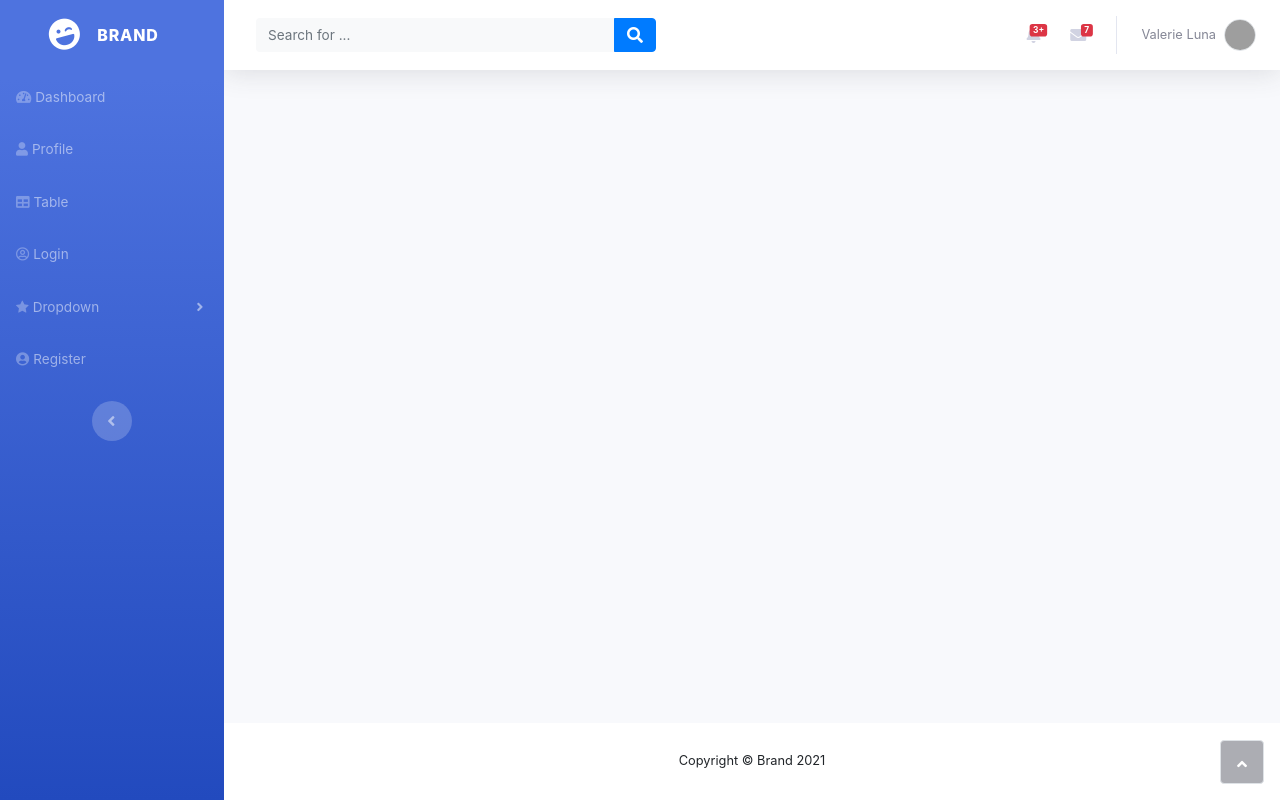
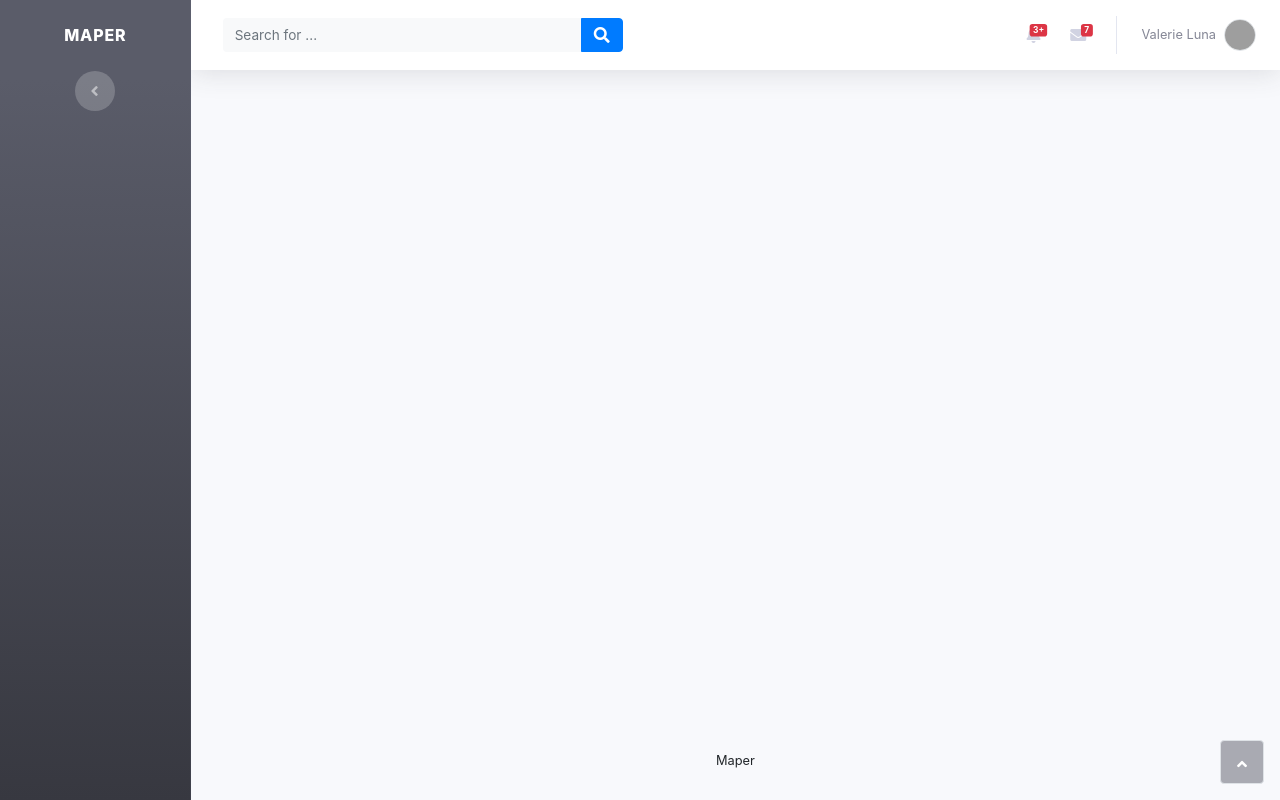
Before and after one commit to Mohammed12Khair/Simple-TelecomLinks, a Django app: template djmaps/templates/home.html in a window 1280 px wide. Run offline with Django 3.2, Linux system fonts and the light colour scheme; the template is opened without the code that fills it, so the values that code supplies are empty; some libraries are stand-ins or nearby versions; grey boxes are pictures that could not be loaded.

Commit message:
Set footer and colors

```diff
--- a/djmaps/templates/home.html
+++ b/djmaps/templates/home.html
@@ -5,7 +5,7 @@
 <head>
     <meta charset="utf-8">
     <meta name="viewport" content="width=device-width, initial-scale=1.0, shrink-to-fit=no">
-    <title>Dashboard - Brand</title>
+    <title>Maper</title>
     <link rel="stylesheet" href="{% static 'assets/bootstrap/css/bootstrap.min.css' %}">
     <link rel="stylesheet" href="https://fonts.googleapis.com/css?family=Nunito:200,200i,300,300i,400,400i,600,600i,700,700i,800,800i,900,900i">
     <link rel="stylesheet" href="{% static 'assets/fonts/fontawesome-all.min.css' %}">
--- a/djmaps/templates/layout/footer.html
+++ b/djmaps/templates/layout/footer.html
@@ -1,6 +1,6 @@
 {% load static %}
-<footer class="bg-white sticky-footer">
+<footer class="sticky-footer" style="z-index: 100;">
     <div class="container my-auto">
-        <div class="text-center my-auto copyright"><span>Copyright © Brand 2021</span></div>
+        <div class="text-center my-auto copyright"><span>Maper</span></div>
     </div>
 </footer>
--- a/djmaps/templates/layout/sidebar.html
+++ b/djmaps/templates/layout/sidebar.html
@@ -1,21 +1,25 @@
 {% load static %}
-<nav class="navbar navbar-dark align-items-start sidebar sidebar-dark accordion bg-gradient-primary p-0" style="background-color: rgb(103,110,132);background-size: contain;background-position: top;">
+<nav class="navbar navbar-dark align-items-start sidebar sidebar-dark accordion bg-gradient-dark p-0" style="background-color: rgb(103,110,132);background-size: contain;background-position: top;">
     <div class="container-fluid d-flex flex-column p-0">
         <a class="navbar-brand d-flex justify-content-center align-items-center sidebar-brand m-0" href="#">
-            <div class="sidebar-brand-icon rotate-n-15"><i class="fas fa-laugh-wink"></i></div>
-            <div class="sidebar-brand-text mx-3"><span>Brand</span></div>
+            <div class="sidebar-brand-icon rotate-n-15">
+                <!-- <i class="fas fa-laugh-wink"></i> -->
+            </div>
+            <div class="sidebar-brand-text mx-3"><span>Maper</span></div>
         </a>
         <hr class="sidebar-divider my-0">
-        <ul class="nav navbar-nav text-light" id="accordionSidebar">
-            <li class="nav-item" role="presentation"><a class="nav-link" href="index.html"><i class="fas fa-tachometer-alt"></i><span>Dashboard</span></a></li>
-            <li class="nav-item" role="presentation"><a class="nav-link" href="profile.html"><i class="fas fa-user"></i><span>Profile</span></a></li>
-            <li class="nav-item" role="presentation"><a class="nav-link" href="table.html"><i class="fas fa-table"></i><span>Table</span></a></li>
-            <li class="nav-item" role="presentation"><a class="nav-link" href="login.html"><i class="far fa-user-circle"></i><span>Login</span></a></li>
+        <!-- <ul class="nav navbar-nav text-light" id="accordionSidebar">
+            <li class="nav-item" role="presentation"><a class="nav-link" href="#"><i class="fas fa-tachometer-alt"></i><span>Dashboard</span></a></li>
+            <li class="nav-item" role="presentation"><a class="nav-link" href="#"><i class="fas fa-user"></i><span>Profile</span></a></li>
+            <li class="nav-item" role="presentation"><a class="nav-link" href="#"><i class="fas fa-table"></i><span>Table</span></a></li>
+            <li class="nav-item" role="presentation"><a class="nav-link" href="#"><i class="far fa-user-circle"></i><span>Login</span></a></li>
             <li class="nav-item dropdown"><a class="dropdown-toggle nav-link" data-toggle="dropdown" aria-expanded="false" href="#"><i class="fa fa-star"></i>Dropdown </a>
                 <div class="dropdown-menu" role="menu"><a class="dropdown-item" role="presentation" href="#">First Item</a><a class="dropdown-item" role="presentation" href="#">Second Item</a><a class="dropdown-item" role="presentation" href="#">Third Item</a></div>
             </li>
             <li class="nav-item" role="presentation"><a class="nav-link" href="register.html"><i class="fas fa-user-circle"></i><span>Register</span></a></li>
-        </ul>
-        <div class="text-center d-none d-md-inline"><button class="btn rounded-circle border-0" id="sidebarToggle" type="button"></button></div>
+        </ul> -->
+        <div class="text-center d-none d-md-inline">
+            <button class="btn rounded-circle border-0" id="sidebarToggle" type="button"></button>
+        </div>
     </div>
 </nav>
```
